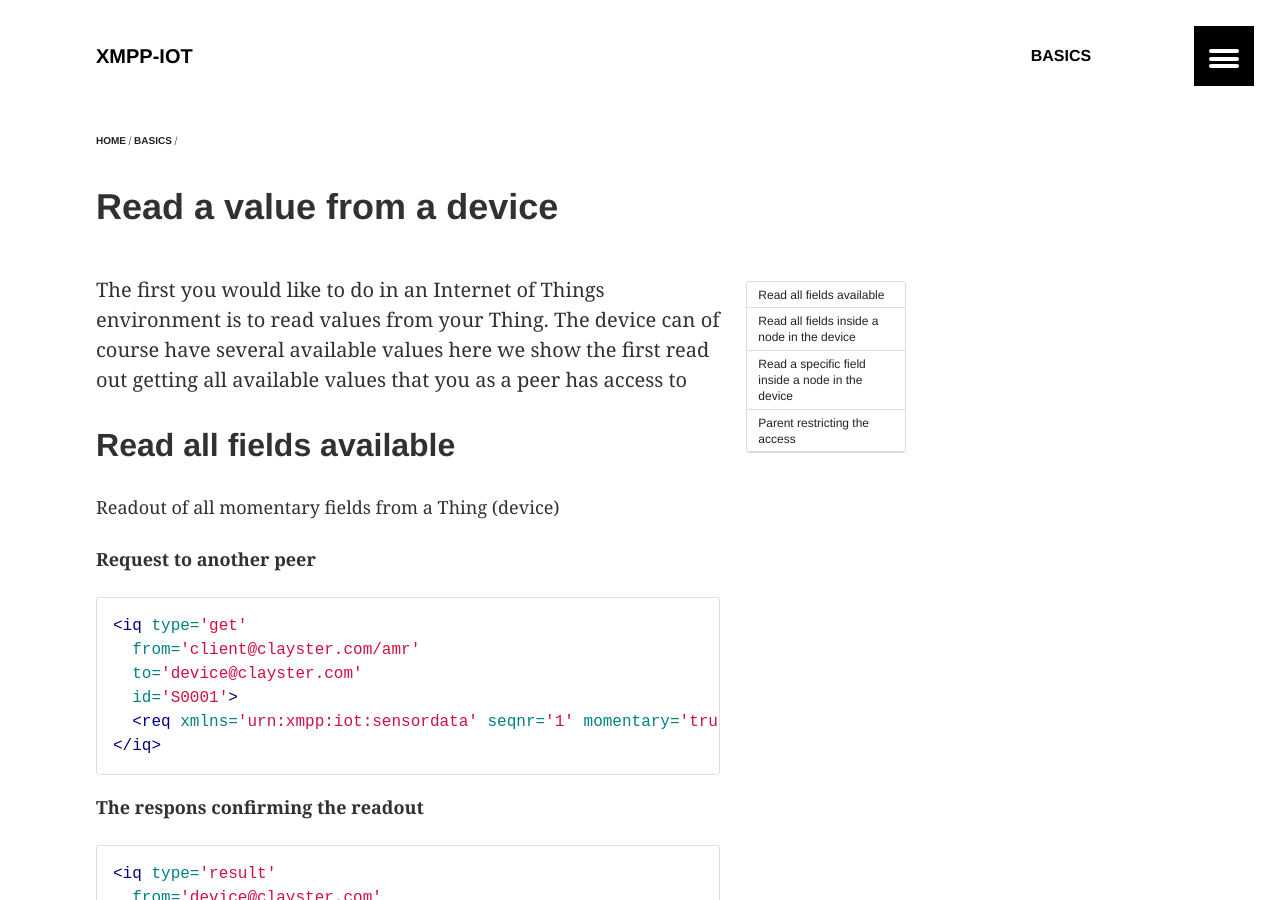
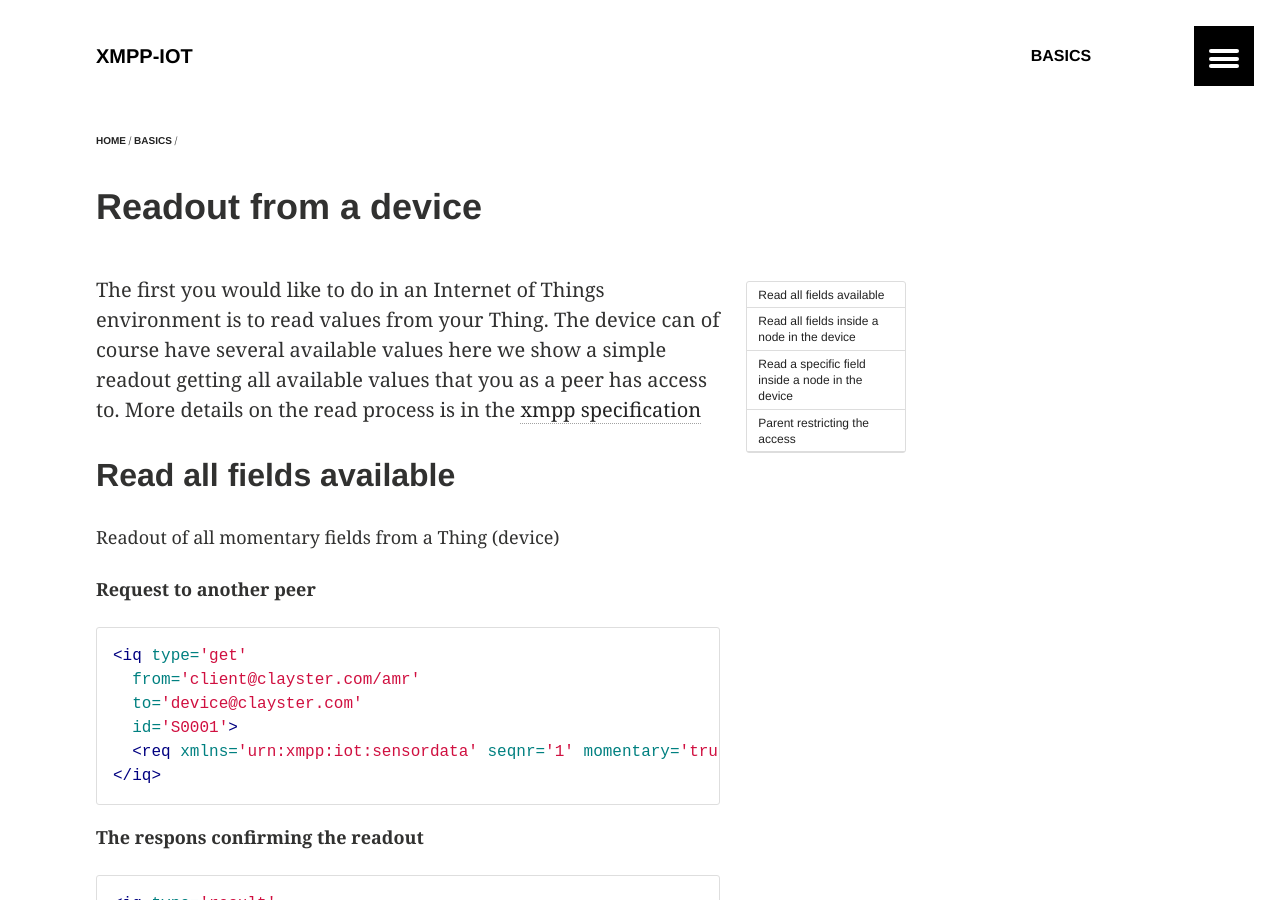
Before and after one commit to xmpp-iot/xmpp-iot.github.io, a Jekyll site: the page built from _posts/basics/2014-11-04-read-a-value.md, in a window 1280 px wide and 900 px high. Built offline with Jekyll 4.4.1, drawn with Linux system fonts in a browser that asks for light colours.

Commit message:
work on articles

```diff
--- a/_posts/basics/2014-11-04-read-a-value.md
+++ b/_posts/basics/2014-11-04-read-a-value.md
@@ -1,6 +1,6 @@
 ---
 layout: article
-title:  "Read a value from a device"
+title:  "Readout from a device"
 categories: basics
 modified: 2014-11-04T02:02:02
 tags: [basics]
@@ -10,7 +10,7 @@ share: false
 ads: false
 ---
 
-The first you would like to do in an Internet of Things environment is to read values from your Thing. The device can of course have several available values here we show the first read out getting all available values that you as a peer has access to
+The first you would like to do in an Internet of Things environment is to read values from your Thing. The device can of course have several available values here we show a simple readout getting all available values that you as a peer has access to. More details on the read process is in the [xmpp specification](http://xmpp.org/extensions/xep-0323.html)
 
 ##Read all fields available
 
```
